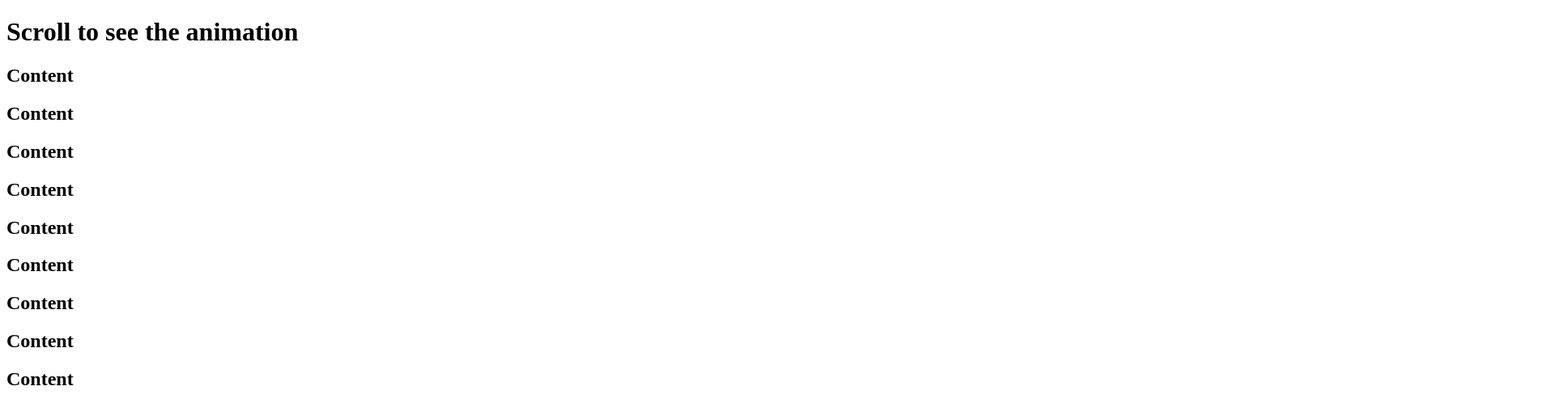
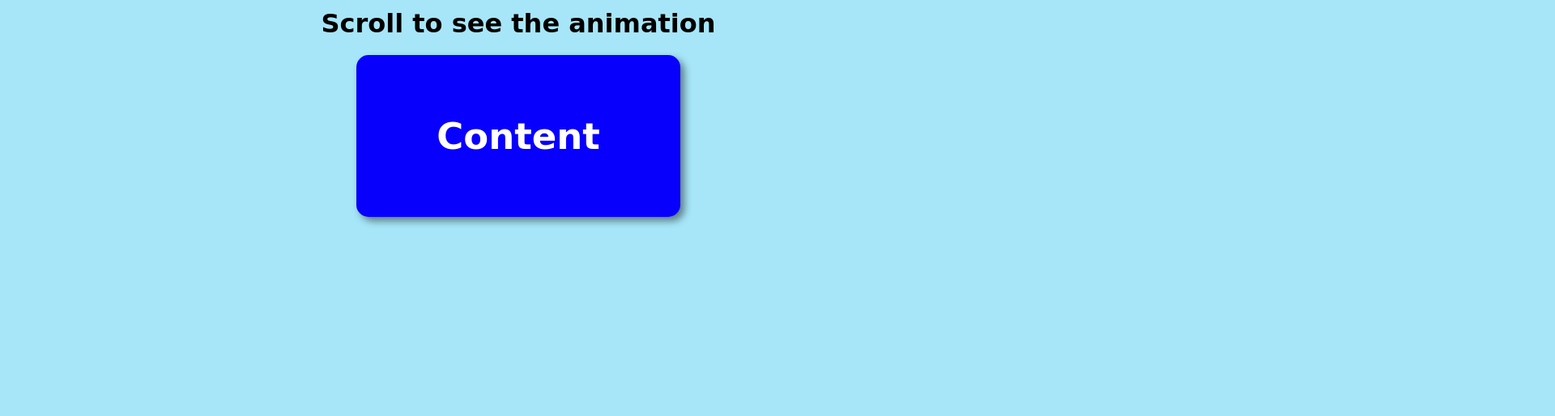
Before and after one commit to MaryAngelique/scroll-animation, a plain HTML site: page index.html in a window 1280 px wide. Shown: the top 514 px of the page at 81% size, 1920 px wide, since content can reach past the window. Drawn offline with Linux system fonts and the light colour scheme; a web font is replaced by a local one.

Commit message:
Added more box elements and styled the title and box elements

```diff
--- a/index.html
+++ b/index.html
@@ -9,6 +9,10 @@
 </head>
 <body>
     <h1>Scroll to see the animation</h1>
+    <div class="box show"><h2>Content</h2></div>
+    <div class="box"><h2>Content</h2></div>
+    <div class="box"><h2>Content</h2></div>
+    <div class="box"><h2>Content</h2></div>
     <div class="box"><h2>Content</h2></div>
     <div class="box"><h2>Content</h2></div>
     <div class="box"><h2>Content</h2></div>
--- a/style.css
+++ b/style.css
@@ -0,0 +1,46 @@
+@import url('https://fonts.googleapis.com/css2?family=Macondo&display=swap');
+
+* {
+    box-sizing: border-box;
+}
+
+body {
+    background-color: #a6e6f8;
+    font-family: 'Macondo', cursive;
+    display: flex;
+    flex-direction: column;
+    align-items: center;
+    justify-content: center;
+    margin: 0;
+}
+
+h1 {
+    margin: 10px;
+}
+
+.box {
+    background-color: #0800fd;
+    color: #fff;
+    display: flex;
+    align-items: center;
+    justify-content: center;
+    width: 400px;
+    height: 200px;
+    margin: 10px;
+    border-radius: 15px;
+    box-shadow: 5px 5px 10px rgba(0, 0, 0, 0.462);
+    transform: translateX(400%);
+    transition: transform 0.4s ease;
+}
+
+.box:nth-of-type(even) {
+    transform: translateX(-400%);
+}
+
+.box.show {
+    transform: translateX(0);
+}
+
+.box h2 {
+    font-size: 45px;
+}
```
